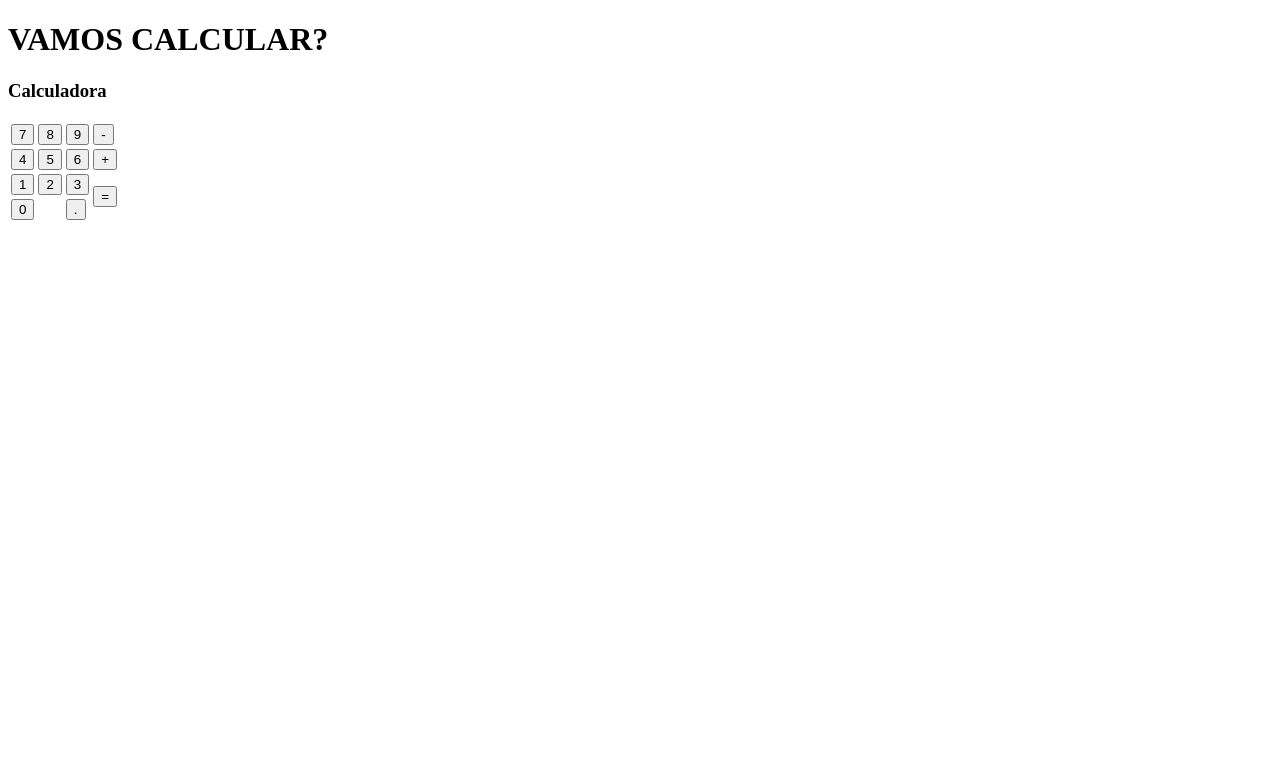
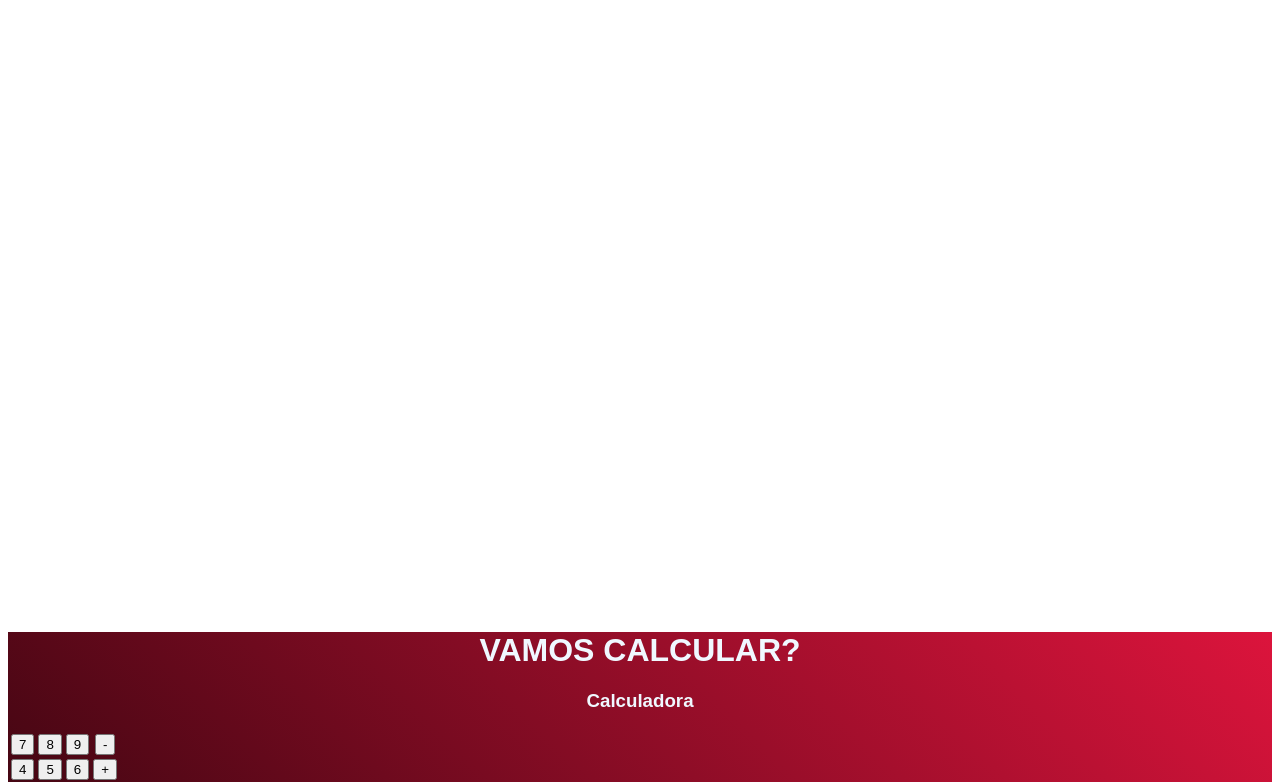
Before and after one commit to chauavalois/Calculadora, an Angular app: page / in a window 1280 px wide. Shown: the top 782 px of the page. Built offline with nearby package versions, Linux system fonts and the light colour scheme.

Commit message:
CssIniciado

```diff
--- a/src/app/app.component.css
+++ b/src/app/app.component.css
@@ -0,0 +1,9 @@
+.fundoDeTela{
+    background-image: linear-gradient(45deg, black, crimson);
+    height: 100vh;
+    color: aliceblue;
+    font-family: Arial, Helvetica, sans-serif;
+    text-align: center;
+    margin-top: 50%;
+
+}
```
